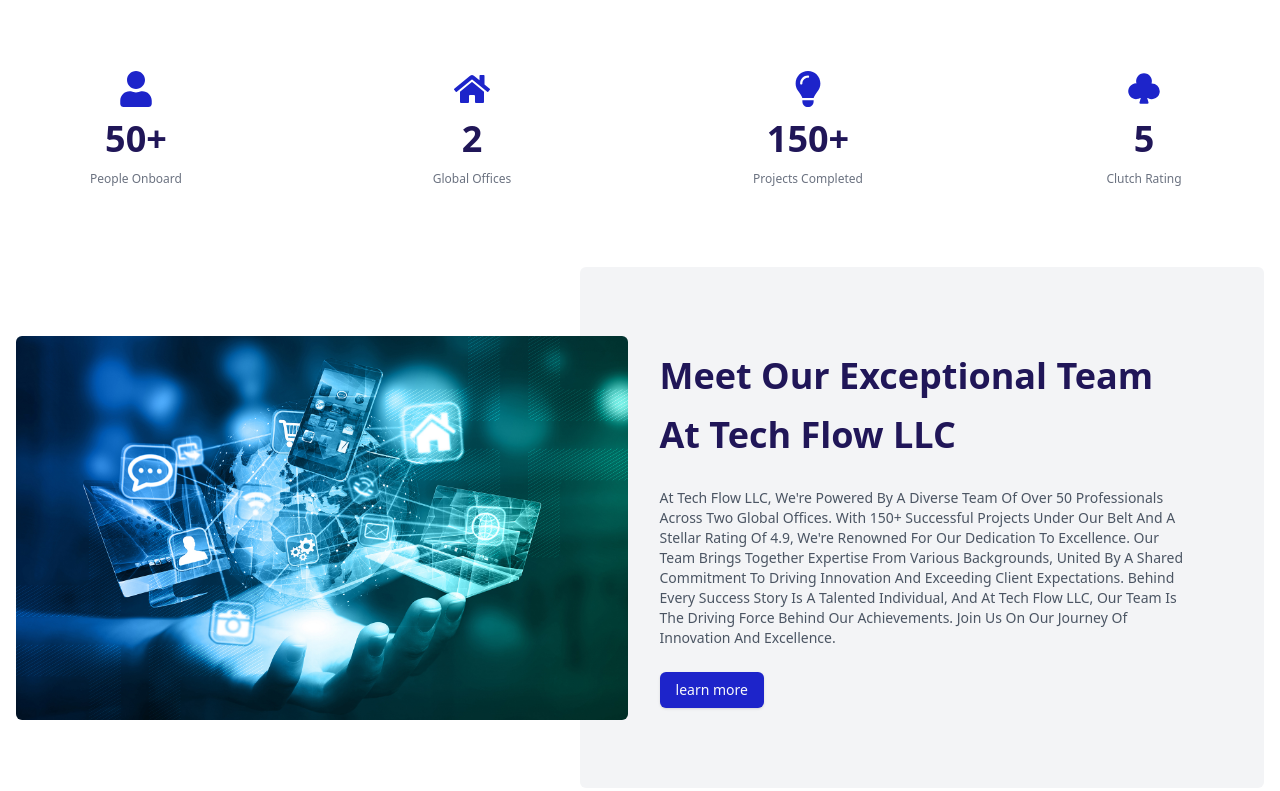
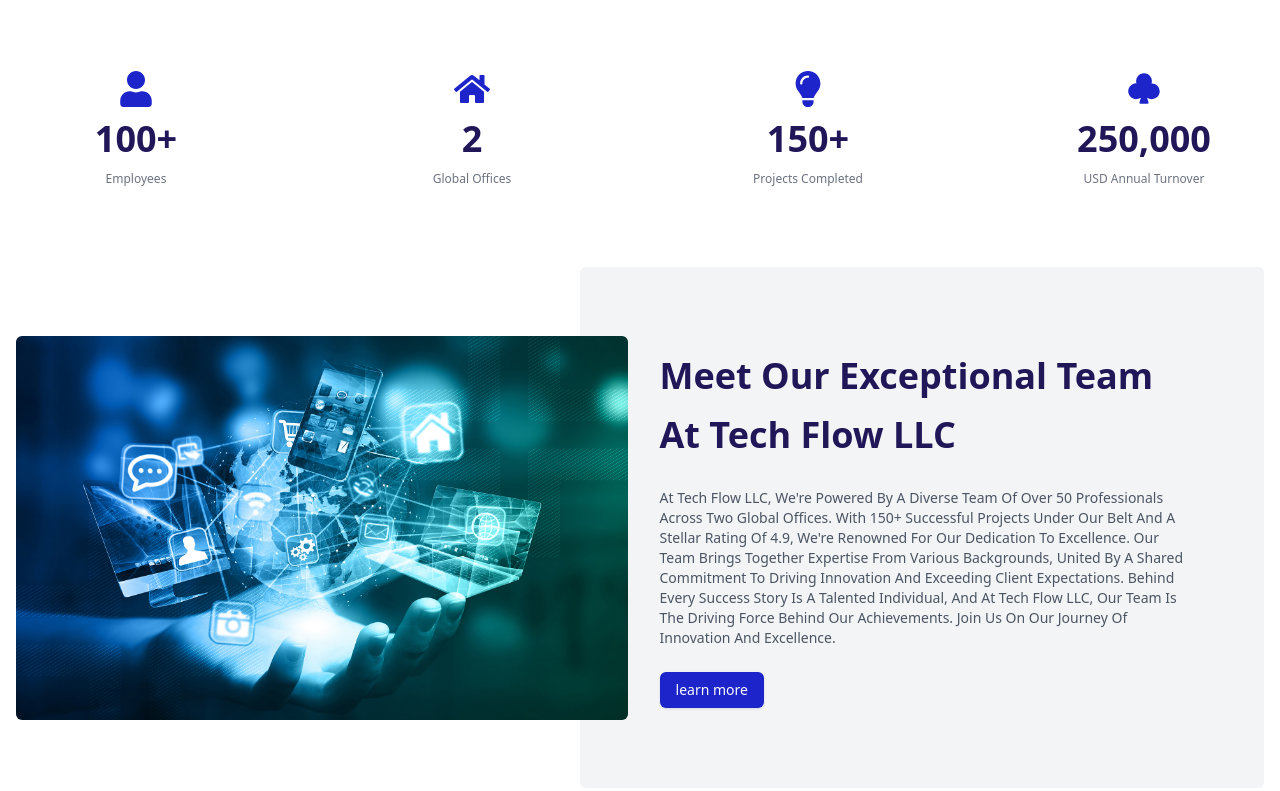
Before and after one commit to qasimshamim/tech-flow-llc, a Next.js app: page / in a window 1280 px wide. Shown: the part 949-1740 px from the top of the page. Built offline with nearby package versions, Linux system fonts and the light colour scheme.

Commit message:
add some changes

```diff
--- a/src/components/Footer.tsx
+++ b/src/components/Footer.tsx
@@ -1,6 +1,6 @@
+"use client"
 import { socialLinks, companyName } from '@/constants/index'
 import { Logo } from '@/components/index'
-import Link from 'next/link'
 import Image from 'next/image'
 
 const Footer = () => {
@@ -31,9 +31,9 @@ const Footer = () => {
               {
                 socialLinks.length > 0 && socialLinks.map((v, i) => (
                   <li key={i} className='w-fit h-fit bg-TDarkBlue rounded-full hover:bg-Tblue duration-300 transition-all'>
-                    <Link href={v.url} className='text-xs sm:text-xl flex items-center justify-center sm:p-2 sm:h-8 h-5 sm:w-8 w-5'>
+                    <button onClick={() => window.open(v.url, "_blank")} className='text-xs sm:text-xl flex items-center justify-center sm:p-2 sm:h-8 h-5 sm:w-8 w-5'>
                       <v.Icon />
-                    </Link>
+                    </button>
                   </li>
                 ))
               }
--- a/src/components/Form.tsx
+++ b/src/components/Form.tsx
@@ -32,10 +32,10 @@ const Form = () => {
 
       try {
         const res = await emailjs.send(
-          "service_40npzci",
-          "template_5mmgnzk",
+          "service_l4tn9vr",
+          "template_sbrpmb8",
           templateParams,
-          "58Ib0oY1FwvFzIlJB"
+          "nHvx1qQWN8Rleb-Jm"
         );
         console.log(res);
 
--- a/src/constants/index.ts
+++ b/src/constants/index.ts
@@ -35,7 +35,7 @@ export const navLinks: T.NavLink[] = [
 
 
 export const socialLinks: T.SocialLinks[] = [
-  { Icon: FaLinkedinIn, url: 'https://www.some.com/' },
+  { Icon: FaLinkedinIn, url: 'https://www.linkedin.com/company/tech-flowllc/' },
   { Icon: FaXTwitter, url: 'https://www.some.com/' },
   { Icon: FaFacebookF, url: 'https://www.some.com/' },
   { Icon: FaInstagram, url: 'https://www.some.com/' },
@@ -227,8 +227,8 @@ export const testimonial: T.Testimonial[] = [
 
 export const journey: T.Journey[] = [
   {
-    count: 50,
-    p: 'people onboard',
+    count: 100,
+    p: 'Employees',
     plus: true,
     Icon: FaUser
   },
@@ -245,8 +245,8 @@ export const journey: T.Journey[] = [
     Icon: FaLightbulb
   },
   {
-    count: 4.9,
-    p: 'clutch rating',
+    count:250000,
+    p: 'USD Annual Turnover',
     plus: false,
     Icon: PiClubFill
   },
@@ -313,6 +313,20 @@ export const teamCards: T.TeamCards[] = [
     tagline: 'Project Manager',
     description: 'Introducing Muneeb ur Rehman, our dedicated Project Manager at Tech Flow LLC, orchestrating seamless execution and delivery of cutting-edge tech solutions.',
     linkedin: 'https://www.linkedin.com/in/muneeb-ur-rehman-929647177/'
+  },
+  {
+    image: '/team/8.jpg',
+    heading: 'Aleem Ahmed',
+    tagline: 'Technical Projects',
+    description: 'Introducing Aleem Ahmed, our dedicated Technical Projects at Tech Flow LLC, orchestrating seamless execution and delivery of cutting-edge tech solutions.',
+    linkedin: 'https://www.linkedin.com/in/aleem-ahmed-47399268'
+  },
+  {
+    image: '/team/7.jpg',
+    heading: 'Sohail Nawaz',
+    tagline: 'Senior Full Stack Developer',
+    description: 'Meet Sohail Nawaz, our dedicated Senior Full Stack Developer at Tech Flow LLC, orchestrating seamless execution and delivery of cutting-edge tech solutions.',
+    linkedin: 'https://www.linkedin.com/in/muhammad-sohail-nawaz-4b0b40222'
   },
   {
     image: '/team/5.png',
```
Also changed, not shown: public/team/7.jpg (added), public/team/8.jpg (added).
